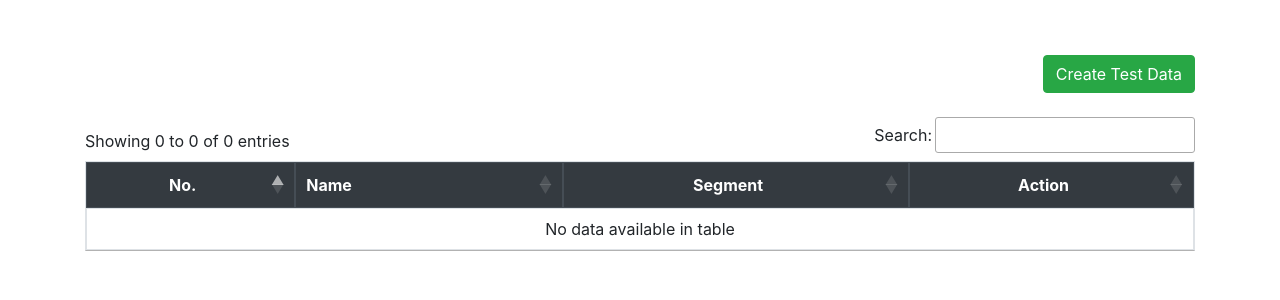
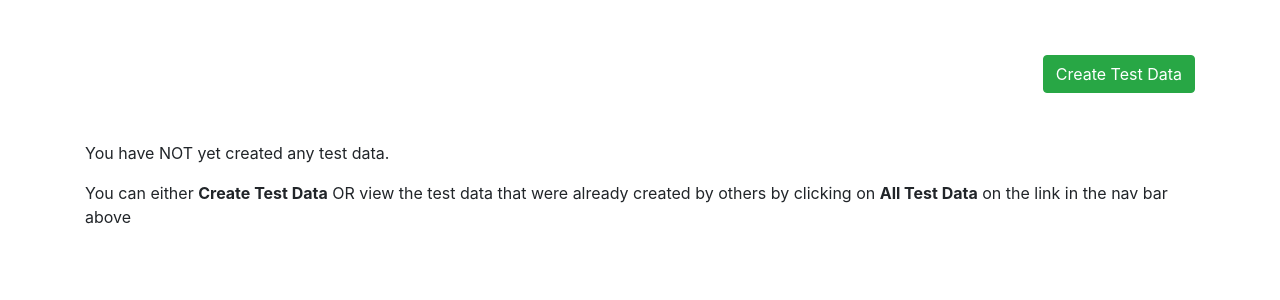
Before and after one commit to crazynayan/tpf2, a Python web app: template flask_app/templates/test_data_list.html in a window 1280 px wide. Shown: the part 58-358 px from the top of the page. Run offline with Jinja, Linux system fonts and the light colour scheme; the template is opened without the code that fills it, so the values that code supplies are empty; some libraries are stand-ins or nearby versions.

Commit message:
Message when My Test Data view is empty for new users.

```diff
--- a/flask_app/templates/test_data_list.html
+++ b/flask_app/templates/test_data_list.html
@@ -13,6 +13,7 @@
         </div>
     </div>
     <br>
+    {% if test_data_list %}
         <table id="test-data-list" class="table table-bordered table-hover ">
             <thead class="thead-dark">
             <tr>
@@ -45,6 +46,12 @@
             {% endfor %}
             </tbody>
         </table>
+    {% else %}
+        <br>
+        <p>You have NOT yet created any test data.</p>
+        <p>You can either <strong>Create Test Data</strong> OR view the test data that were already created by others
+            by clicking on <strong>All Test Data</strong> on the link in the nav bar above</p>
+    {% endif %}
 {% endblock %}
 
 {% block scripts %}
--- a/flask_app/test_data_routes.py
+++ b/flask_app/test_data_routes.py
@@ -51,7 +51,7 @@ def get_all_test_data():
     test_data_list = Server.get_all_test_data()
     if not current_user.is_authenticated:
         return redirect(url_for("logout"))
-    return render_template("test_data_list.html", title="Test Data", test_data_list=test_data_list, all_flag=True)
+    return render_template("test_data_list.html", title="All Test Data", test_data_list=test_data_list, all_flag=True)
 
 
 @tpf2_app.route("/my_test_data")
@@ -61,7 +61,7 @@ def get_my_test_data():
     if not current_user.is_authenticated:
         return redirect(url_for("logout"))
     my_list = [test_data for test_data in test_data_list if test_data["owner"] == current_user.email]
-    return render_template("test_data_list.html", title="Test Data", test_data_list=my_list, all_flag=False)
+    return render_template("test_data_list.html", title="My Test Data", test_data_list=my_list, all_flag=False)
 
 
 @tpf2_app.route("/test_data/<string:test_data_id>", methods=["GET", "POST"])
```
Lines whose indentation alone changed are shown as unchanged.
